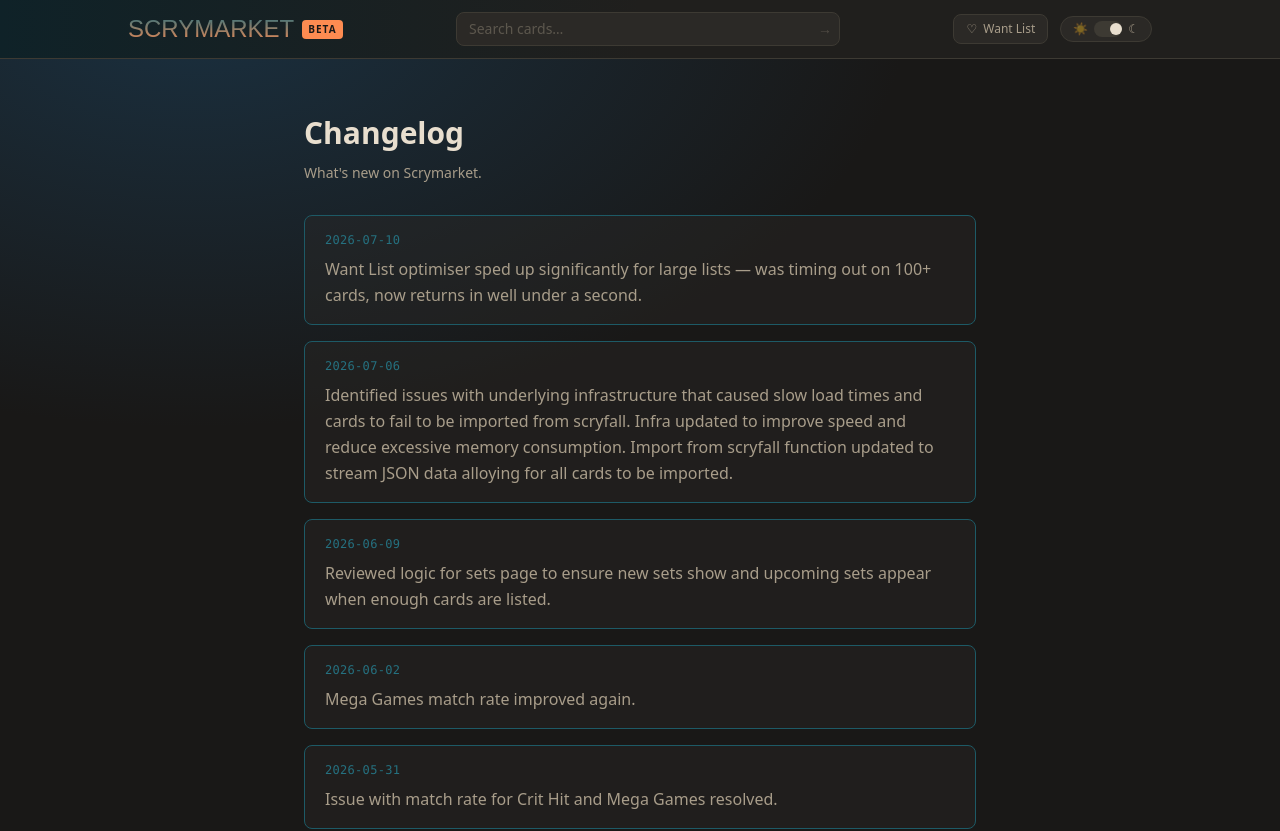
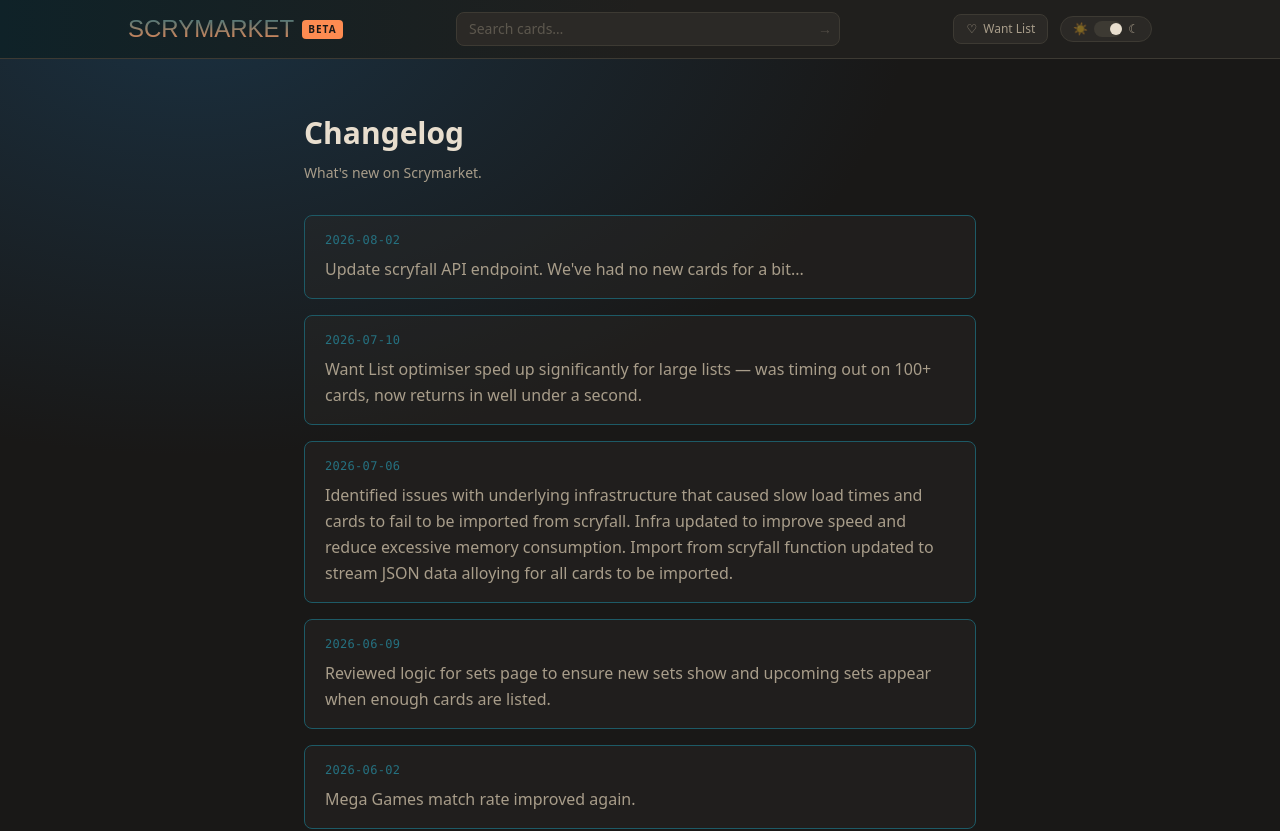
Before and after one commit to luperr/mtg-au-tracker, a Next.js app in the folder apps/web/: page /changelog in a window 1280 px wide. Shown: the top 831 px of the page. Built offline with nearby package versions, Linux system fonts and the light colour scheme; a web font is replaced by a local one.

Commit message:
Update changelog

```diff
--- a/apps/web/src/app/changelog/page.tsx
+++ b/apps/web/src/app/changelog/page.tsx
@@ -6,6 +6,10 @@ export const metadata: Metadata = {
 };
 
 const entries: { date: string; text: string }[] = [
+    {
+    date: "2026-08-02",
+    text: "Update scryfall API endpoint.  We've had no new cards for a bit...",
+  },
   {
     date: "2026-07-10",
     text: "Want List optimiser sped up significantly for large lists — was timing out on 100+ cards, now returns in well under a second.",
```
